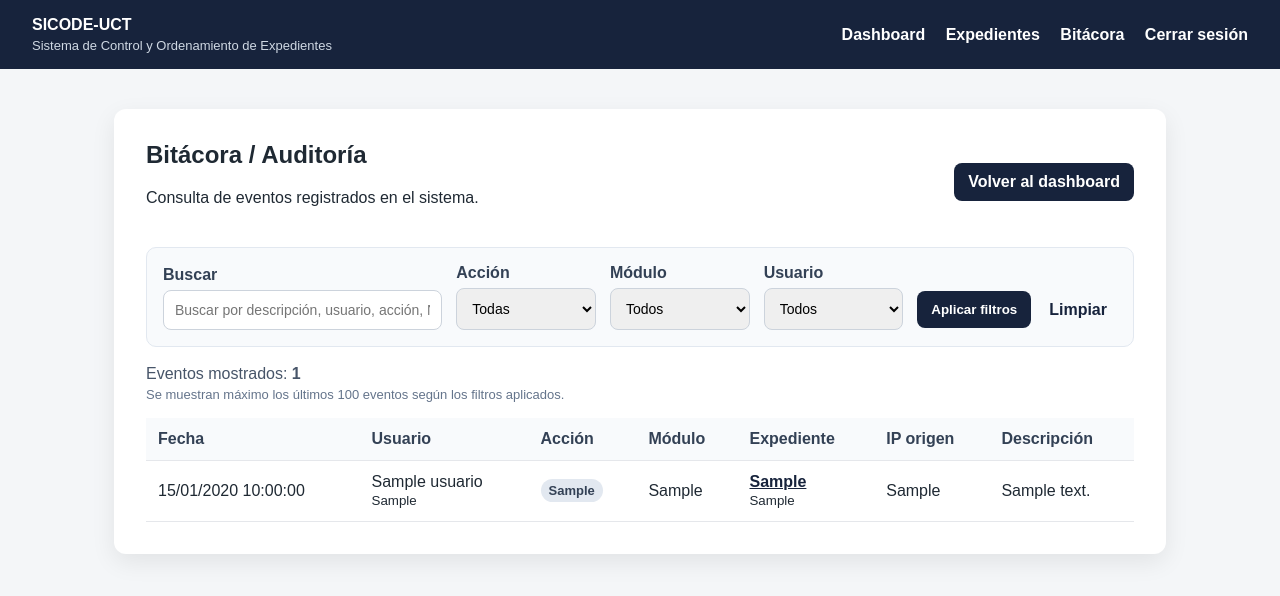
After one commit to RGDeveloper-UCT/SICODE-UCT, a Flask app: page /bitacora in a window 1280 px wide. The commit adds this page. Shown: the top 596 px of the page. Run offline with Flask 3, Linux system fonts and the light colour scheme; a user stored in the database is signed in; tables that the repository leaves empty hold one stand-in row (values such as "Sample post").

Commit message:
Crear vista de bitacora con filtros

```diff
--- a/app/__init__.py
+++ b/app/__init__.py
@@ -27,10 +27,11 @@ def create_app():
     def load_user(usuario_id):
         return Usuario.query.get(int(usuario_id))
 
-    from app.routes import auth_bp, dashboard_bp, expedientes_bp
+    from app.routes import auth_bp, dashboard_bp, expedientes_bp, bitacora_bp
     app.register_blueprint(auth_bp)
     app.register_blueprint(dashboard_bp)
     app.register_blueprint(expedientes_bp)
+    app.register_blueprint(bitacora_bp)
 
     @app.route("/")
     def inicio():
--- a/app/routes/__init__.py
+++ b/app/routes/__init__.py
@@ -1,3 +1,4 @@
 from app.routes.auth import auth_bp
 from app.routes.dashboard import dashboard_bp
 from app.routes.expedientes import expedientes_bp
+from app.routes.bitacora import bitacora_bp
--- /dev/null
+++ b/app/routes/bitacora.py
@@ -0,0 +1,78 @@
+from flask import Blueprint, render_template, request
+from flask_login import login_required
+from sqlalchemy import or_
+
+from app.models.bitacora import Bitacora
+from app.models.usuario import Usuario
+from app.models.expediente import Expediente
+
+bitacora_bp = Blueprint("bitacora", __name__)
+
+@bitacora_bp.route("/bitacora")
+@login_required
+def listado():
+    busqueda = request.args.get("q", "").strip()
+    filtro_accion = request.args.get("accion", "").strip()
+    filtro_modulo = request.args.get("modulo", "").strip()
+    filtro_usuario = request.args.get("usuario", "").strip()
+
+    consulta = (
+        Bitacora.query
+        .outerjoin(Usuario, Bitacora.usuario_id == Usuario.id)
+        .outerjoin(Expediente, Bitacora.expediente_id == Expediente.id)
+    )
+
+    if busqueda:
+        filtro = f"%{busqueda}%"
+        consulta = consulta.filter(
+            or_(
+                Bitacora.descripcion.ilike(filtro),
+                Bitacora.accion.ilike(filtro),
+                Bitacora.modulo.ilike(filtro),
+                Usuario.usuario.ilike(filtro),
+                Usuario.nombre.ilike(filtro),
+                Expediente.no_sp.ilike(filtro),
+                Expediente.codigo_interno.ilike(filtro),
+            )
+        )
+
+    if filtro_accion:
+        consulta = consulta.filter(Bitacora.accion == filtro_accion)
+
+    if filtro_modulo:
+        consulta = consulta.filter(Bitacora.modulo == filtro_modulo)
+
+    if filtro_usuario:
+        consulta = consulta.filter(Usuario.usuario == filtro_usuario)
+
+    eventos = consulta.order_by(Bitacora.creado_en.desc()).limit(100).all()
+
+    acciones = [
+        accion[0]
+        for accion in Bitacora.query.with_entities(Bitacora.accion)
+        .distinct()
+        .order_by(Bitacora.accion.asc())
+        .all()
+    ]
+
+    modulos = [
+        modulo[0]
+        for modulo in Bitacora.query.with_entities(Bitacora.modulo)
+        .distinct()
+        .order_by(Bitacora.modulo.asc())
+        .all()
+    ]
+
+    usuarios = Usuario.query.order_by(Usuario.nombre.asc()).all()
+
+    return render_template(
+        "bitacora/listado.html",
+        eventos=eventos,
+        busqueda=busqueda,
+        filtro_accion=filtro_accion,
+        filtro_modulo=filtro_modulo,
+        filtro_usuario=filtro_usuario,
+        acciones=acciones,
+        modulos=modulos,
+        usuarios=usuarios,
+    )
--- a/app/static/css/estilos.css
+++ b/app/static/css/estilos.css
@@ -468,3 +468,15 @@ td a {
     margin: 10px 0 0 0;
     color: #17233c;
 }
+
+.nota-mini {
+    display: block;
+    margin-top: 4px;
+    font-size: 13px;
+    color: #64748b;
+}
+
+.badge-neutral {
+    background: #e2e8f0;
+    color: #334155;
+}
--- a/app/templates/base.html
+++ b/app/templates/base.html
@@ -16,6 +16,7 @@
         <nav>
             <a href="{{ url_for('dashboard.inicio') }}">Dashboard</a>
             <a href="{{ url_for('expedientes.listado') }}">Expedientes</a>
+            <a href="{{ url_for('bitacora.listado') }}">Bitácora</a>
             <a href="{{ url_for('auth.logout') }}">Cerrar sesión</a>
         </nav>
         {% endif %}
--- /dev/null
+++ b/app/templates/bitacora/listado.html
@@ -0,0 +1,115 @@
+{% extends "base.html" %}
+
+{% block title %}Bitácora — SICODE-UCT{% endblock %}
+
+{% block content %}
+<section class="panel">
+    <div class="encabezado-modulo">
+        <div>
+            <h1>Bitácora / Auditoría</h1>
+            <p>Consulta de eventos registrados en el sistema.</p>
+        </div>
+
+        <a class="boton-secundario" href="{{ url_for('dashboard.inicio') }}">Volver al dashboard</a>
+    </div>
+
+    <form method="GET" class="filtros-expedientes">
+        <div class="campo-filtro campo-filtro-grande">
+            <label>Buscar</label>
+            <input type="text" name="q" value="{{ busqueda }}" placeholder="Buscar por descripción, usuario, acción, No. de SP o código interno">
+        </div>
+
+        <div class="campo-filtro">
+            <label>Acción</label>
+            <select name="accion">
+                <option value="">Todas</option>
+                {% for accion in acciones %}
+                    <option value="{{ accion }}" {% if filtro_accion == accion %}selected{% endif %}>{{ accion }}</option>
+                {% endfor %}
+            </select>
+        </div>
+
+        <div class="campo-filtro">
+            <label>Módulo</label>
+            <select name="modulo">
+                <option value="">Todos</option>
+                {% for modulo in modulos %}
+                    <option value="{{ modulo }}" {% if filtro_modulo == modulo %}selected{% endif %}>{{ modulo }}</option>
+                {% endfor %}
+            </select>
+        </div>
+
+        <div class="campo-filtro">
+            <label>Usuario</label>
+            <select name="usuario">
+                <option value="">Todos</option>
+                {% for usuario in usuarios %}
+                    <option value="{{ usuario.usuario }}" {% if filtro_usuario == usuario.usuario %}selected{% endif %}>
+                        {{ usuario.nombre }} / {{ usuario.usuario }}
+                    </option>
+                {% endfor %}
+            </select>
+        </div>
+
+        <div class="acciones-filtro">
+            <button type="submit">Aplicar filtros</button>
+            <a href="{{ url_for('bitacora.listado') }}">Limpiar</a>
+        </div>
+    </form>
+
+    <p class="contador-resultados">
+        Eventos mostrados: <strong>{{ eventos|length }}</strong>
+        <span class="nota-mini">Se muestran máximo los últimos 100 eventos según los filtros aplicados.</span>
+    </p>
+
+    <div class="tabla-contenedor">
+        <table>
+            <thead>
+                <tr>
+                    <th>Fecha</th>
+                    <th>Usuario</th>
+                    <th>Acción</th>
+                    <th>Módulo</th>
+                    <th>Expediente</th>
+                    <th>IP origen</th>
+                    <th>Descripción</th>
+                </tr>
+            </thead>
+            <tbody>
+                {% for evento in eventos %}
+                <tr>
+                    <td>{{ evento.creado_en.strftime('%d/%m/%Y %H:%M:%S') }}</td>
+                    <td>
+                        {% if evento.usuario %}
+                            {{ evento.usuario.nombre }}<br>
+                            <small>{{ evento.usuario.usuario }}</small>
+                        {% else %}
+                            Sin usuario
+                        {% endif %}
+                    </td>
+                    <td><span class="badge badge-neutral">{{ evento.accion }}</span></td>
+                    <td>{{ evento.modulo }}</td>
+                    <td>
+                        {% if evento.expediente %}
+                            <a href="{{ url_for('expedientes.detalle', expediente_id=evento.expediente.id) }}">
+                                {{ evento.expediente.no_sp }}
+                            </a>
+                            <br>
+                            <small>{{ evento.expediente.codigo_interno }}</small>
+                        {% else %}
+                            No aplica
+                        {% endif %}
+                    </td>
+                    <td>{{ evento.ip_origen or "Sin dato" }}</td>
+                    <td>{{ evento.descripcion or "Sin descripción" }}</td>
+                </tr>
+                {% else %}
+                <tr>
+                    <td colspan="7">No hay eventos registrados con los filtros seleccionados.</td>
+                </tr>
+                {% endfor %}
+            </tbody>
+        </table>
+    </div>
+</section>
+{% endblock %}
--- a/app/templates/dashboard/inicio.html
+++ b/app/templates/dashboard/inicio.html
@@ -59,7 +59,7 @@
         <div class="tarjeta">
             <h2>Bitácora</h2>
             <p>Registro técnico de acciones principales del sistema.</p>
-            <span>Activo</span>
+            <a href="{{ url_for('bitacora.listado') }}">Ver bitácora</a>
         </div>
     </div>
 
```
